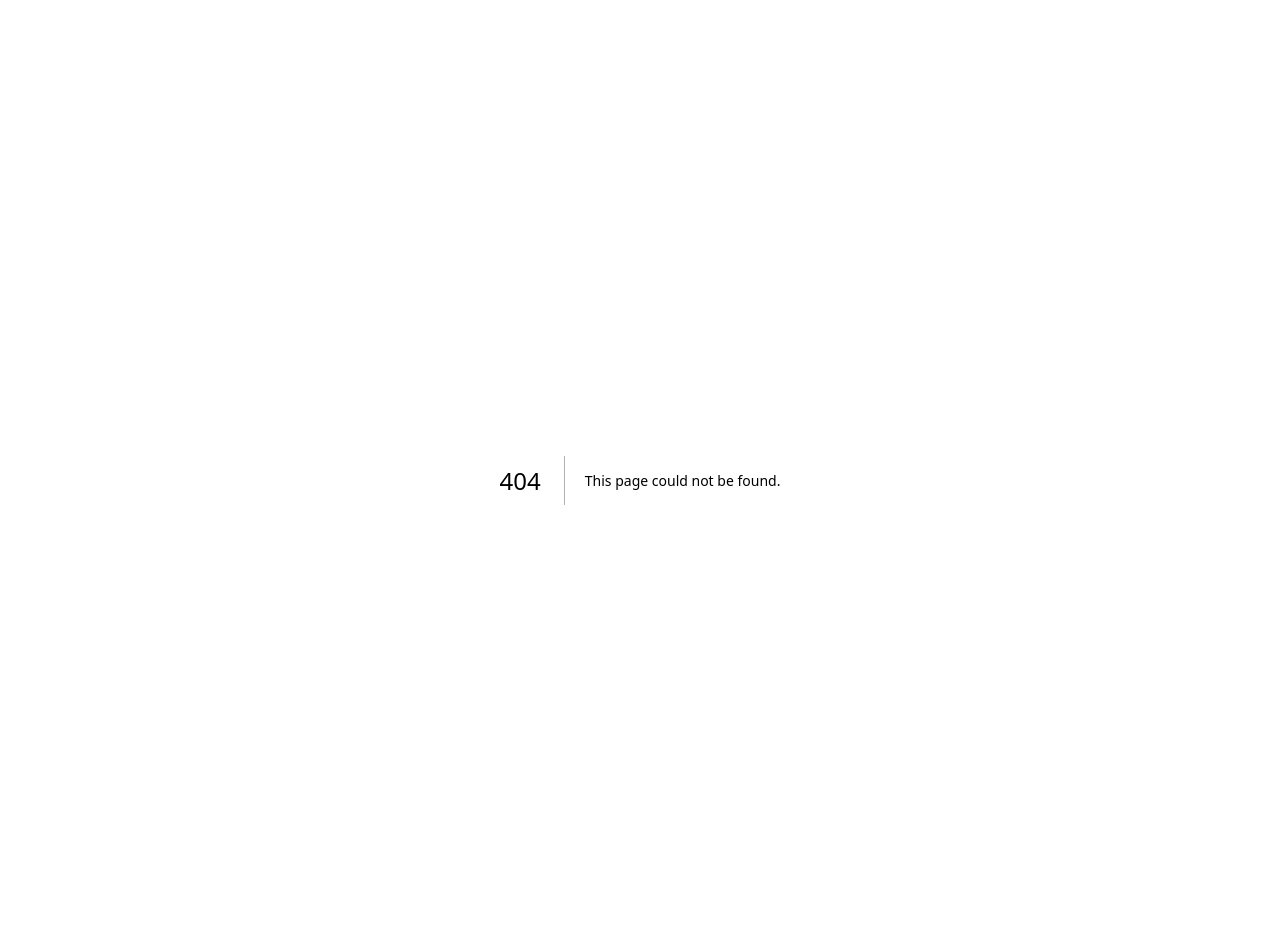
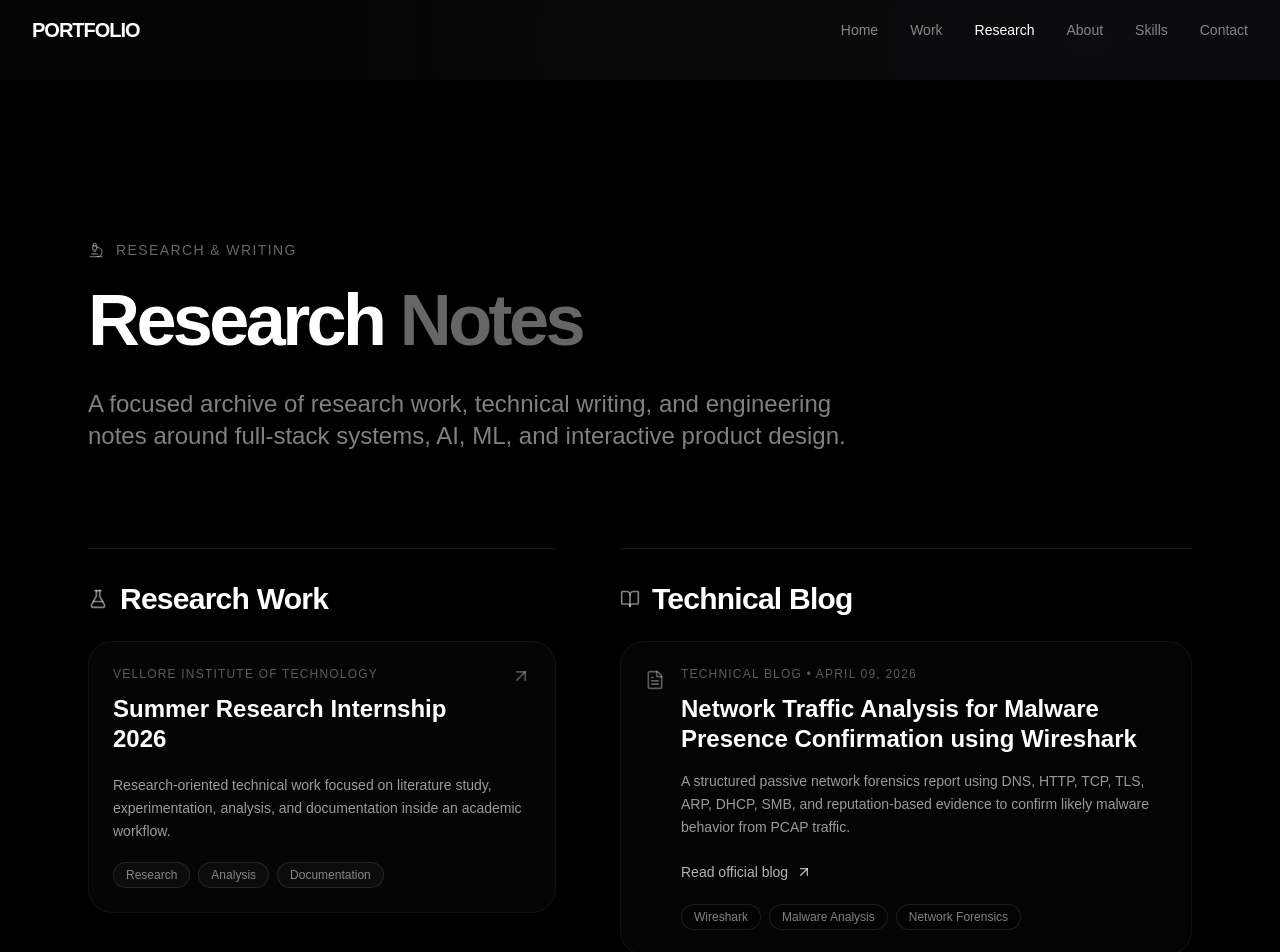
Before and after one commit to mitra9917/port_gravity, a Next.js app: page /research in a window 1280 px wide. Before the commit this address had no page. Shown: the top 952 px of the page. Built offline with nearby package versions, Linux system fonts and the light colour scheme.

Commit message:
added research page

```diff
--- /dev/null
+++ b/src/app/research/page.tsx
@@ -0,0 +1,160 @@
+"use client";
+
+import { motion, Variants } from "framer-motion";
+import { ArrowUpRight, BookOpen, FileText, FlaskConical, Microscope } from "lucide-react";
+import Link from "next/link";
+
+const fadeUp: Variants = {
+    hidden: { opacity: 0, y: 30 },
+    visible: {
+        opacity: 1,
+        y: 0,
+        transition: { duration: 0.8, ease: [0.16, 1, 0.3, 1] as [number, number, number, number] }
+    }
+};
+
+const staggerContainer: Variants = {
+    hidden: { opacity: 0 },
+    visible: {
+        opacity: 1,
+        transition: { staggerChildren: 0.1, delayChildren: 0.1 }
+    }
+};
+
+const researchItems = [
+    {
+        title: "Summer Research Internship 2026",
+        context: "Vellore Institute of Technology",
+        description: "Research-oriented technical work focused on literature study, experimentation, analysis, and documentation inside an academic workflow.",
+        tags: ["Research", "Analysis", "Documentation"],
+    },
+];
+
+const blogItems = [
+    {
+        title: "Network Traffic Analysis for Malware Presence Confirmation using Wireshark",
+        type: "Technical Blog • April 09, 2026",
+        description: "A structured passive network forensics report using DNS, HTTP, TCP, TLS, ARP, DHCP, SMB, and reputation-based evidence to confirm likely malware behavior from PCAP traffic.",
+        href: "https://network-malware-analysis-shubham.blogspot.com/2026/04/network-traffic-analysis-for-malware.html",
+        tags: ["Wireshark", "Malware Analysis", "Network Forensics"],
+    },
+];
+
+export default function ResearchPage() {
+    return (
+        <div className="flex flex-col w-full min-h-screen bg-black text-white pt-40 pb-32">
+            <div className="container mx-auto px-6 max-w-6xl">
+                <motion.div
+                    variants={staggerContainer}
+                    initial="hidden"
+                    animate="visible"
+                    className="mb-24"
+                >
+                    <motion.div variants={fadeUp} className="mb-6 inline-flex items-center gap-3 text-sm font-medium uppercase tracking-widest text-white/40">
+                        <Microscope className="h-4 w-4" />
+                        Research & Writing
+                    </motion.div>
+                    <motion.h1 variants={fadeUp} className="text-5xl md:text-7xl font-bold tracking-tighter mb-8 leading-tight">
+                        Research <span className="text-white/40">Notes</span>
+                    </motion.h1>
+                    <motion.p variants={fadeUp} className="text-xl md:text-2xl text-white/50 max-w-3xl leading-relaxed text-balance font-light">
+                        A focused archive of research work, technical writing, and engineering notes around full-stack systems, AI, ML, and interactive product design.
+                    </motion.p>
+                </motion.div>
+
+                <div className="grid grid-cols-1 lg:grid-cols-[0.9fr_1.1fr] gap-16">
+                    <motion.section
+                        variants={staggerContainer}
+                        initial="hidden"
+                        whileInView="visible"
+                        viewport={{ once: true, margin: "-100px" }}
+                        className="space-y-6"
+                    >
+                        <motion.div variants={fadeUp} className="flex items-center gap-3 border-t border-white/10 pt-8">
+                            <FlaskConical className="h-5 w-5 text-white/50" />
+                            <h2 className="text-3xl font-bold tracking-tight">Research Work</h2>
+                        </motion.div>
+
+                        <div className="space-y-4">
+                            {researchItems.map((item) => (
+                                <motion.article
+                                    key={item.title}
+                                    variants={fadeUp}
+                                    className="group rounded-3xl border border-white/5 bg-white/[0.02] p-6 hover:bg-white/[0.04] hover:border-[#00FFFF]/35 transition-colors duration-500"
+                                >
+                                    <div className="flex items-start justify-between gap-6">
+                                        <div className="space-y-3">
+                                            <p className="text-xs uppercase tracking-widest text-white/35">{item.context}</p>
+                                            <h3 className="text-2xl font-semibold leading-tight group-hover:text-[#00FFFF] transition-colors">
+                                                {item.title}
+                                            </h3>
+                                        </div>
+                                        <ArrowUpRight className="h-5 w-5 shrink-0 text-white/30 group-hover:text-[#00FFFF] transition-colors" />
+                                    </div>
+                                    <p className="mt-5 text-sm leading-relaxed text-white/60">{item.description}</p>
+                                    <div className="mt-5 flex flex-wrap gap-2">
+                                        {item.tags.map((tag) => (
+                                            <span key={tag} className="rounded-full border border-white/10 bg-white/[0.03] px-3 py-1 text-xs text-white/50">
+                                                {tag}
+                                            </span>
+                                        ))}
+                                    </div>
+                                </motion.article>
+                            ))}
+                        </div>
+                    </motion.section>
+
+                    <motion.section
+                        variants={staggerContainer}
+                        initial="hidden"
+                        whileInView="visible"
+                        viewport={{ once: true, margin: "-100px" }}
+                        className="space-y-6"
+                    >
+                        <motion.div variants={fadeUp} className="flex items-center gap-3 border-t border-white/10 pt-8">
+                            <BookOpen className="h-5 w-5 text-white/50" />
+                            <h2 className="text-3xl font-bold tracking-tight">Technical Blog</h2>
+                        </motion.div>
+
+                        <div className="space-y-4">
+                            {blogItems.map((item) => (
+                                <motion.article
+                                    key={item.title}
+                                    variants={fadeUp}
+                                    className="group rounded-3xl border border-white/5 bg-white/[0.015] p-6 hover:bg-[#00FFFF]/10 hover:border-[#00FFFF]/35 transition-colors duration-500"
+                                >
+                                    <div className="flex items-start gap-4">
+                                        <FileText className="mt-1 h-5 w-5 shrink-0 text-white/35" />
+                                        <div>
+                                            <p className="mb-3 text-xs uppercase tracking-widest text-white/35">{item.type}</p>
+                                            <h3 className="text-2xl font-semibold leading-tight group-hover:text-[#00FFFF] transition-colors">
+                                                {item.title}
+                                            </h3>
+                                            <p className="mt-4 text-sm leading-relaxed text-white/60">{item.description}</p>
+                                            <Link
+                                                href={item.href}
+                                                target="_blank"
+                                                rel="noreferrer"
+                                                className="mt-6 inline-flex items-center gap-2 text-sm font-medium text-white/70 hover:text-[#00FFFF] transition-colors"
+                                            >
+                                                Read official blog
+                                                <ArrowUpRight className="h-4 w-4" />
+                                            </Link>
+                                        </div>
+                                    </div>
+                                    <div className="mt-5 flex flex-wrap gap-2 pl-9">
+                                        {item.tags.map((tag) => (
+                                            <span key={tag} className="rounded-full border border-white/10 bg-black/20 px-3 py-1 text-xs text-white/50">
+                                                {tag}
+                                            </span>
+                                        ))}
+                                    </div>
+                                </motion.article>
+                            ))}
+                        </div>
+                    </motion.section>
+                </div>
+            </div>
+        </div>
+    );
+}
--- a/src/components/ui/Navbar.tsx
+++ b/src/components/ui/Navbar.tsx
@@ -9,6 +9,7 @@ import { Menu, X } from "lucide-react";
 const navLinks = [
     { href: "/", label: "Home" },
     { href: "/projects", label: "Work" },
+    { href: "/research", label: "Research" },
     { href: "/about", label: "About" },
     { href: "/skills", label: "Skills" },
     { href: "/contact", label: "Contact" },
```
